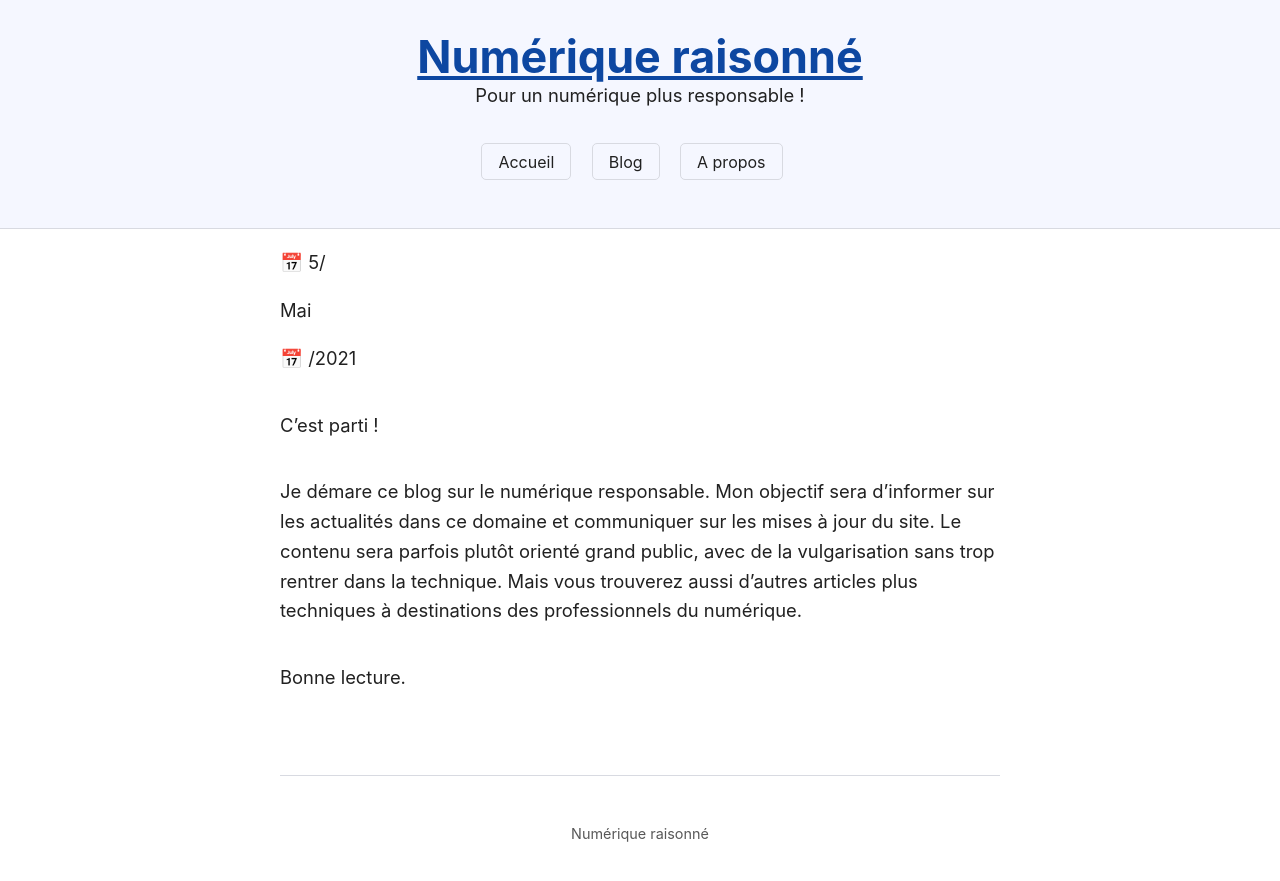
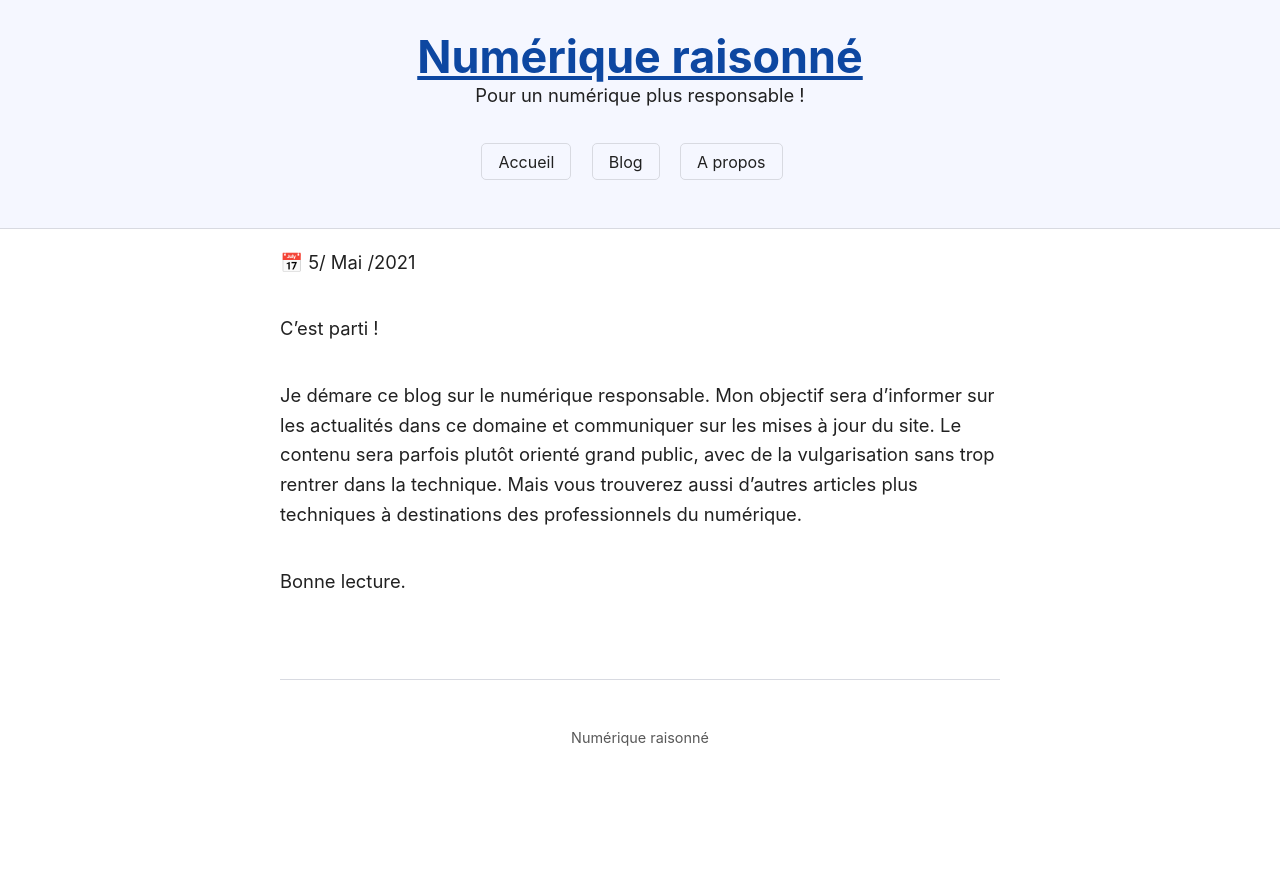
Before and after one commit to Slandais/slandais.github.io, a Jekyll site: the page built from _posts/2021-05-23-creationDuBlog.md, in a window 1280 px wide. Shown: the top 881 px of the page. Built offline with Jekyll 4.4.1, drawn with Linux system fonts in a browser that asks for light colours.

Commit message:
Update post.html

```diff
--- a/_layouts/post.html
+++ b/_layouts/post.html
@@ -2,7 +2,7 @@
 layout: default
 ---
 
-<p>📅 {{ page.date | date: "%-m/" }}</p>
+<p>📅 {{ page.date | date: "%-m/" }}
 {% assign m = page.date | date: "%-m" %}
 {% case m %}
   {% when '1' %}Januar
@@ -18,6 +18,6 @@ layout: default
   {% when '11' %}November
   {% when '12' %}Dezember
 {% endcase %}
-<p>📅 {{ page.date | date: "/%Y" }}</p>
+{{ page.date | date: "/%Y" }}</p>
 
 {{ content }}
```
